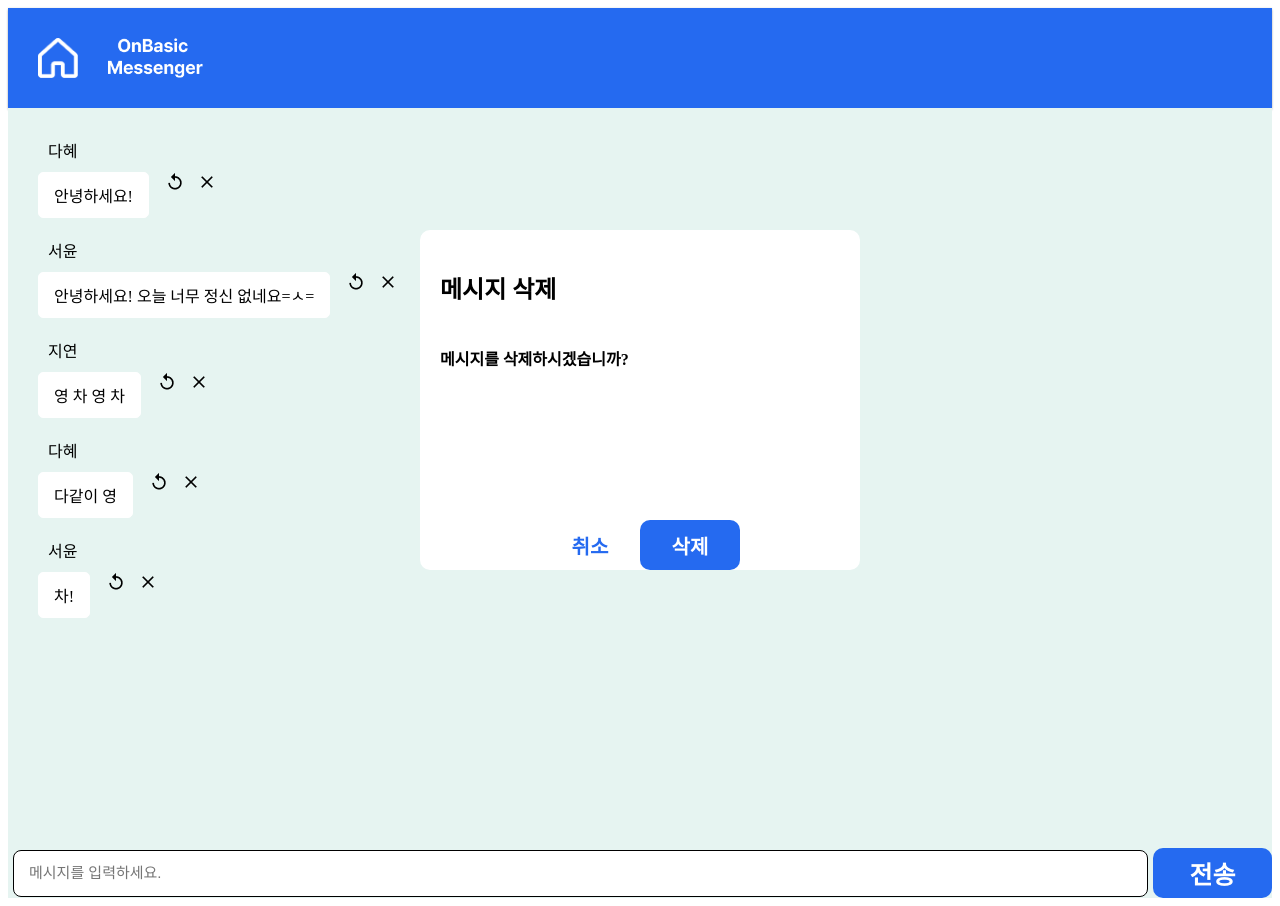
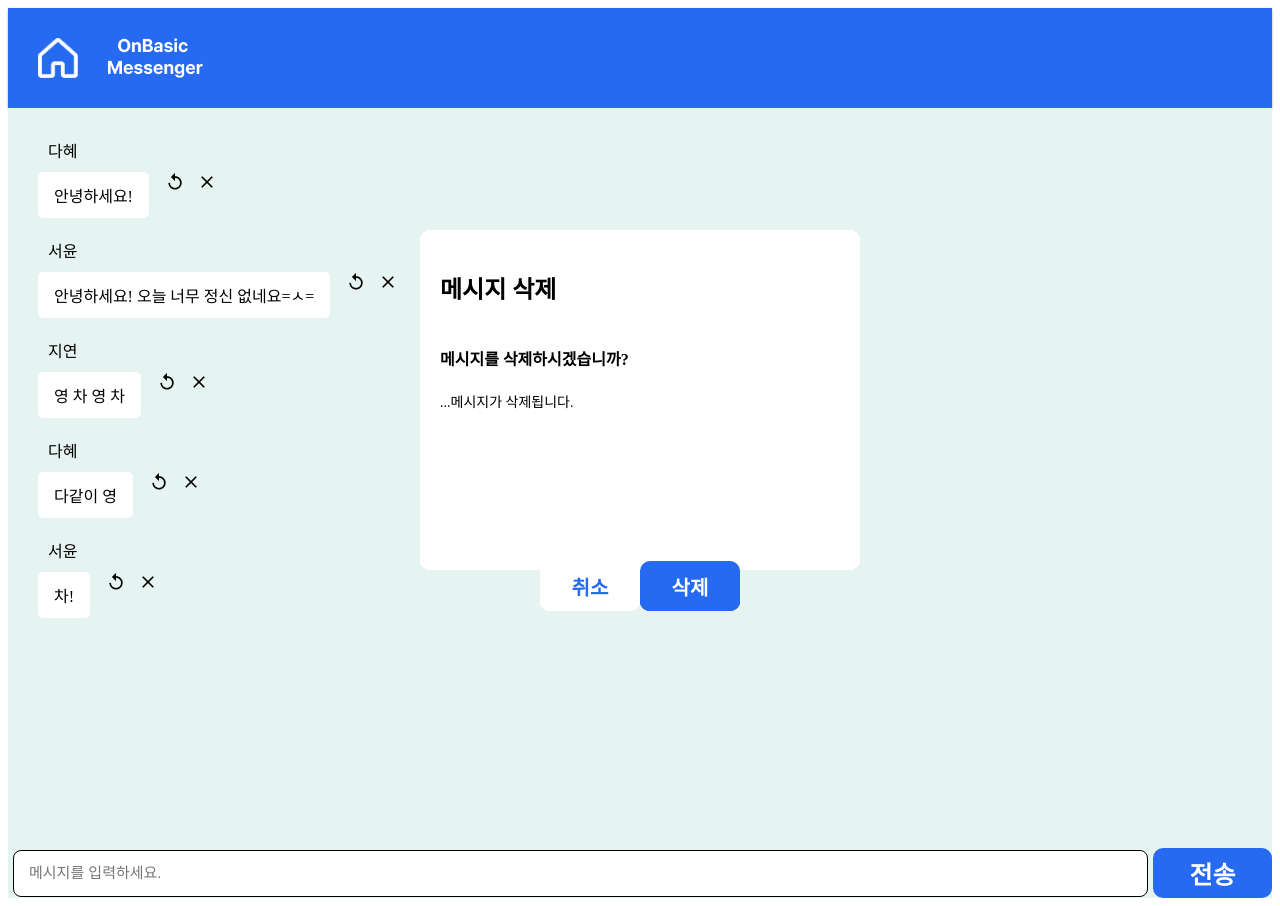
Before and after one commit to On-Basic/OnBasic_Messenger, a React (Create React App) app: page /main in a window 1280 px wide. Both pictures are taken after a click on the button 206 px from the left and 183 px from the top of the page. Built offline with nearby package versions, Linux system fonts and the light colour scheme.

Commit message:
Add : 메시지 삭제 기능 구현

```diff
--- a/src/Components/Main/ChatContentList.jsx
+++ b/src/Components/Main/ChatContentList.jsx
@@ -35,11 +35,11 @@ const ChatContentList = () => {
           ReplayFunc={Replay}
           RemoveFunc={Remove}
       />
+    {modalVisible&&
+     <Modal contentId={idx}/>}
     </UserWrapper>
       )
     })}
-    {modalVisible&&
-     <Modal />}
   </div>
   );
 };
--- a/src/Components/common/Modal.jsx
+++ b/src/Components/common/Modal.jsx
@@ -3,13 +3,20 @@ import styled from 'styled-components';
 import { PALLETS } from 'Styles/theme';
 import { useState } from 'react';
 import Button from 'Components/common/Button';
+import { useDispatch, useSelector } from 'react-redux';
 
-const Modal = () => {
+const Modal = ({contentId}) => {
   const [modalVisible, setmodalVisible] = useState(true);
+  const dispatch = useDispatch();
+  const chatItem = useSelector(state => state.messages[contentId]);
+
   const close = (e) => {
     setmodalVisible(!modalVisible);
   };
-  const Delete = (e) => {};
+  const Delete = () => {
+    dispatch({ type: 'DELETE_CHAT', key: contentId });
+    setmodalVisible(!modalVisible);
+  };
   return (
     <>
     {modalVisible &&
@@ -18,10 +25,9 @@ const Modal = () => {
         <ModalWindow>
           <Title>메시지 삭제</Title>
           <Content>메시지를 삭제하시겠습니까?</Content>
-          <MsgWrapper></MsgWrapper>
+          <MsgWrapper>...메시지가 삭제됩니다.</MsgWrapper>
           <BtnWrapper>
             <Button
-              className="modal-close"
               ClickFunc={close}
               Width="100px"
               Height="50px"
@@ -31,7 +37,6 @@ const Modal = () => {
               Content="취소"
             />
             <Button
-              className="modal-close"
               ClickFunc={Delete}
               Width="100px"
               Height="50px"
```
